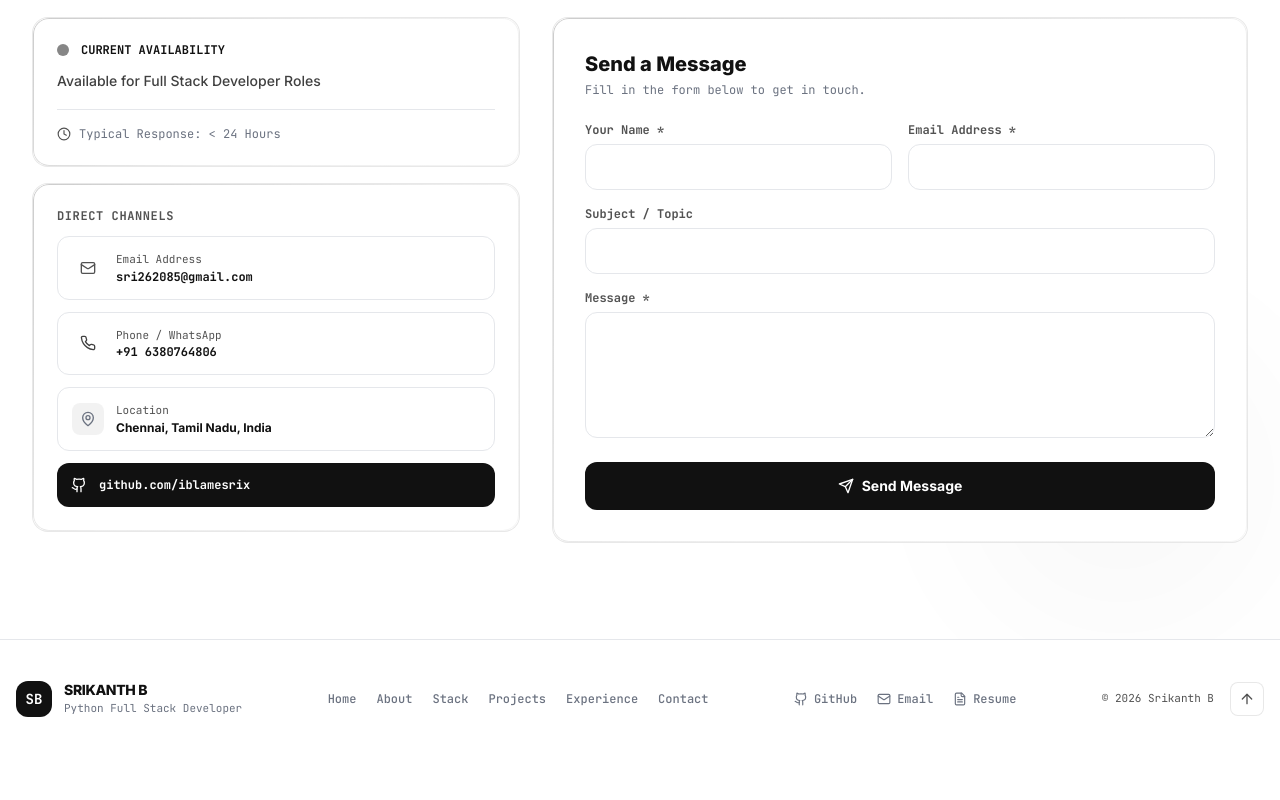
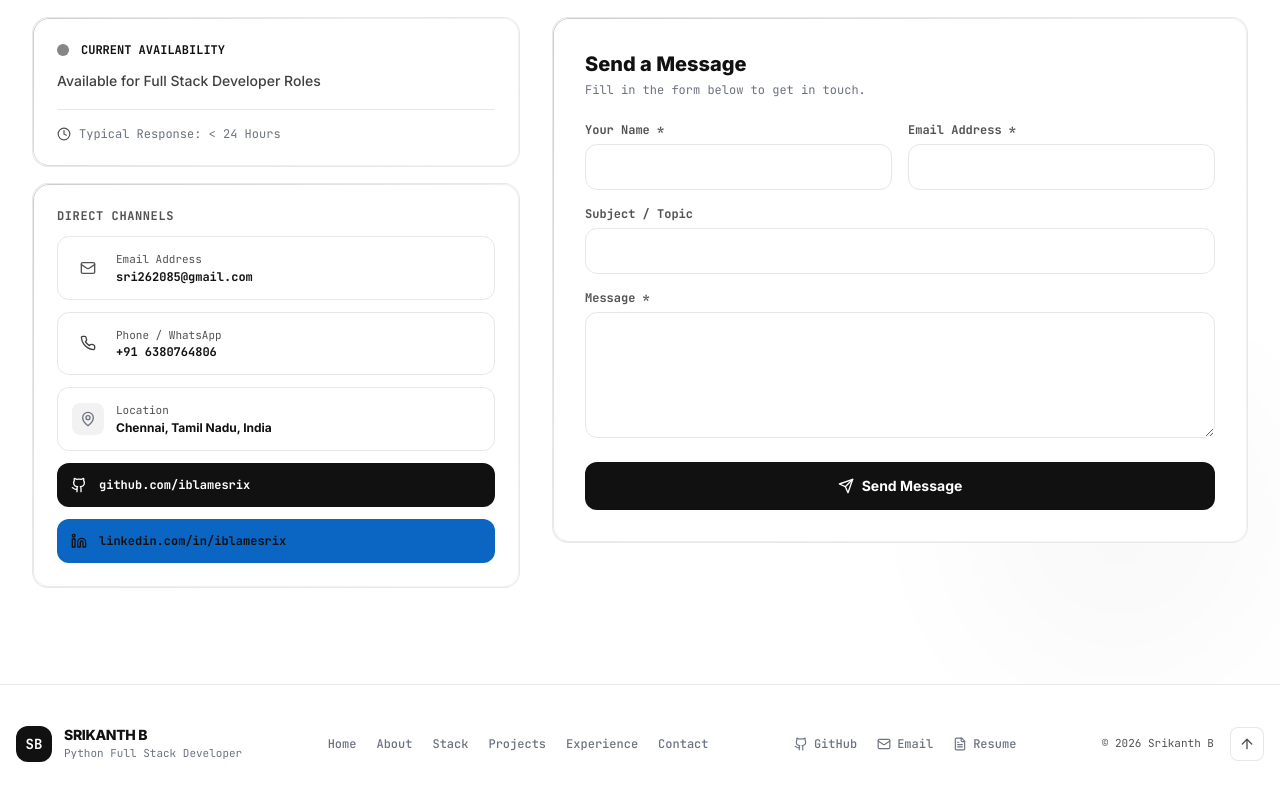
Before and after one commit to iblamesrix/personal-portfolio, a React (Vite) app: page / in a window 1280 px wide. Shown: the part 6818-7618 px from the top of the page. Before the commit the page ends 7576 px from the top, so only its background shows below. Built offline with nearby package versions, Linux system fonts and the light colour scheme.

Commit message:
feat: add LinkedIn direct channel

```diff
--- a/src/components/ContactSection.tsx
+++ b/src/components/ContactSection.tsx
@@ -1,7 +1,7 @@
 import React, { useState } from 'react';
 import { motion } from 'framer-motion';
 import { PERSONAL_INFO } from '../data/portfolioData';
-import { Mail, Phone, MapPin, Github, Send, CheckCircle2, FileText, Clock } from 'lucide-react';
+import { Mail, Phone, MapPin, Github, Linkedin, Send, CheckCircle2, FileText, Clock } from 'lucide-react';
 
 interface ContactProps {
   onOpenResume: () => void;
@@ -140,6 +140,14 @@ export const ContactSection: React.FC<ContactProps> = ({ onOpenResume }) => {
                   <span className="text-xs font-mono font-bold">github.com/iblamesrix</span>
                 </div>
               </a>
+
+              <a href={PERSONAL_INFO.linkedin} target="_blank" rel="noopener noreferrer"
+                className="flex items-center justify-between p-3.5 rounded-xl bg-[#0A66C2] text-white hover:opacity-90 transition-all">
+                <div className="flex items-center gap-3">
+                  <Linkedin className="size-4" />
+                  <span className="text-xs font-mono font-bold">linkedin.com/in/iblamesrix</span>
+                </div>
+              </a>
             </div>
           </motion.div>
 
```
